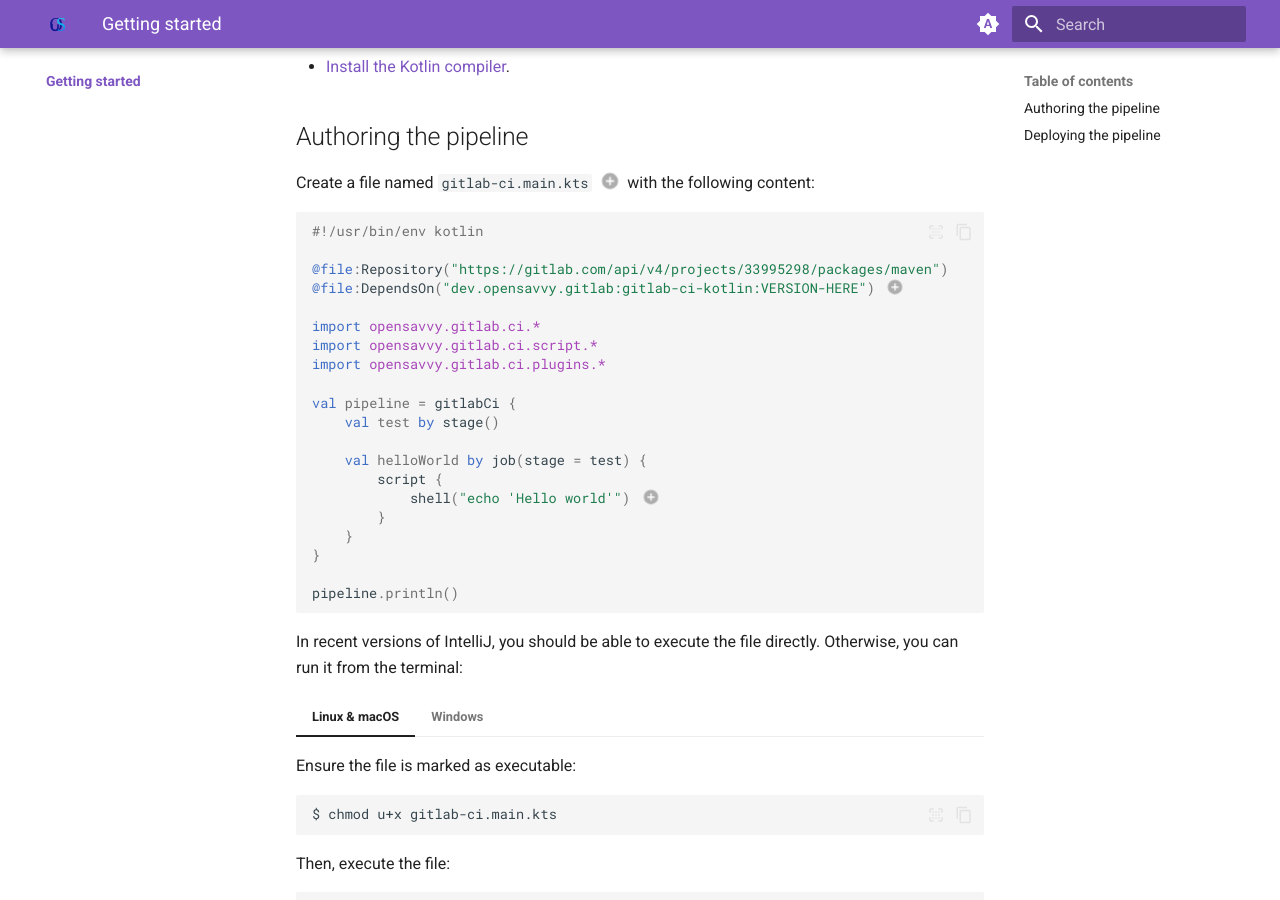
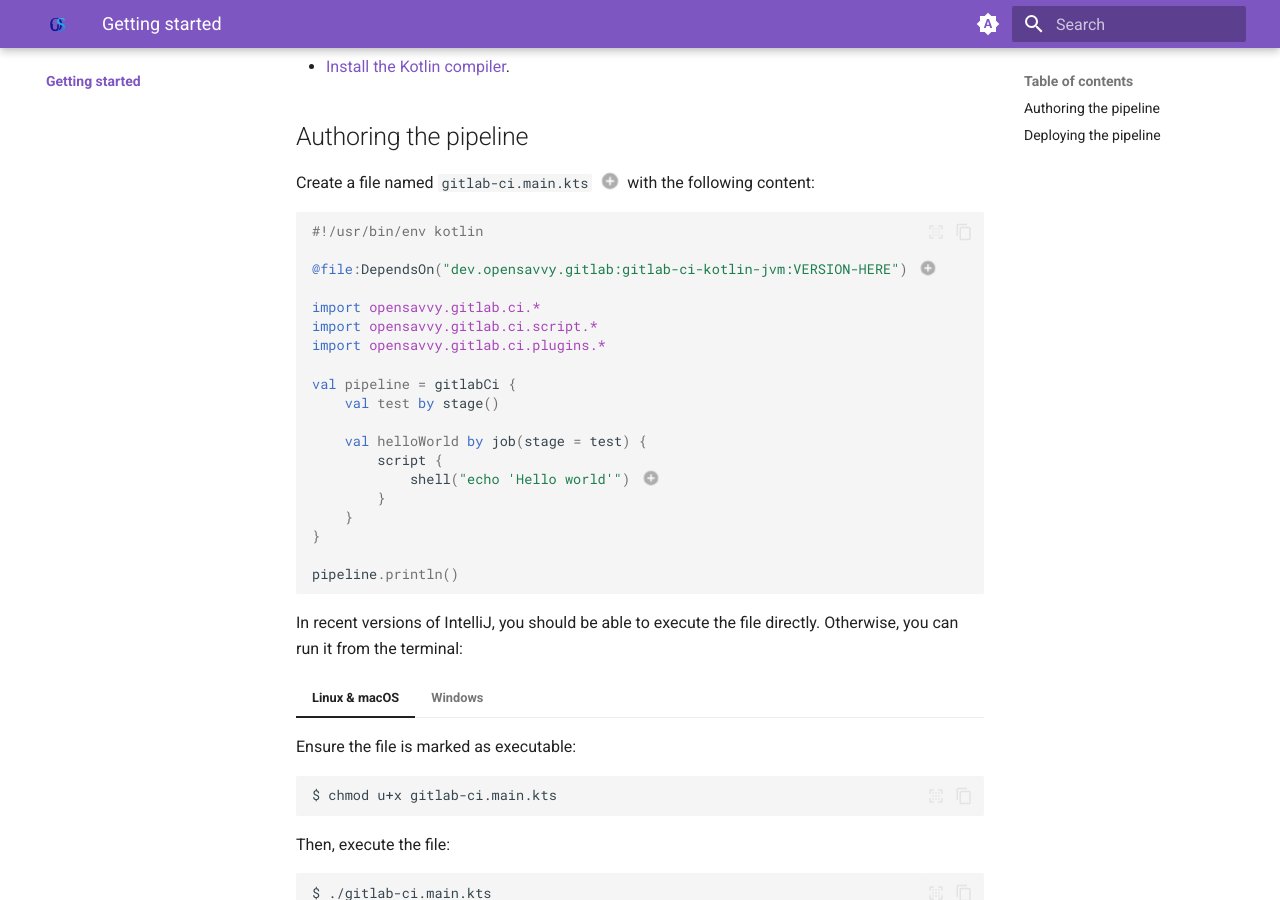
Before and after one commit to CLOVIS-AI/gitlab.main.kts, an MkDocs documentation site: the page built from docs/website/docs/tutorials/index.md, in a window 1280 px wide and 900 px high, scrolled down 350 px. Built offline with MkDocs 1.6.1 and Material for MkDocs 9.7.7, drawn with Linux system fonts in a browser that asks for light colours; plug-ins that fetch from the network failed and are left out.

Commit message:
docs: Create a testing file and update existing samples

````diff
--- a/docs/website/docs/tutorials/index.md
+++ b/docs/website/docs/tutorials/index.md
@@ -22,8 +22,7 @@ Create a file named `gitlab-ci.main.kts` (1) with the following content:
 ```kotlin
 #!/usr/bin/env kotlin
 
-@file:Repository("https://gitlab.com/api/v4/projects/33995298/packages/maven")
-@file:DependsOn("dev.opensavvy.gitlab:gitlab-ci-kotlin:VERSION-HERE") //(1)!
+@file:DependsOn("dev.opensavvy.gitlab:gitlab-ci-kotlin-jvm:VERSION-HERE") //(1)!
 
 import opensavvy.gitlab.ci.*
 import opensavvy.gitlab.ci.script.*
````
Also changed, not shown: README.md, gitlab-ci-kotlin/README.md, 1 other file.
